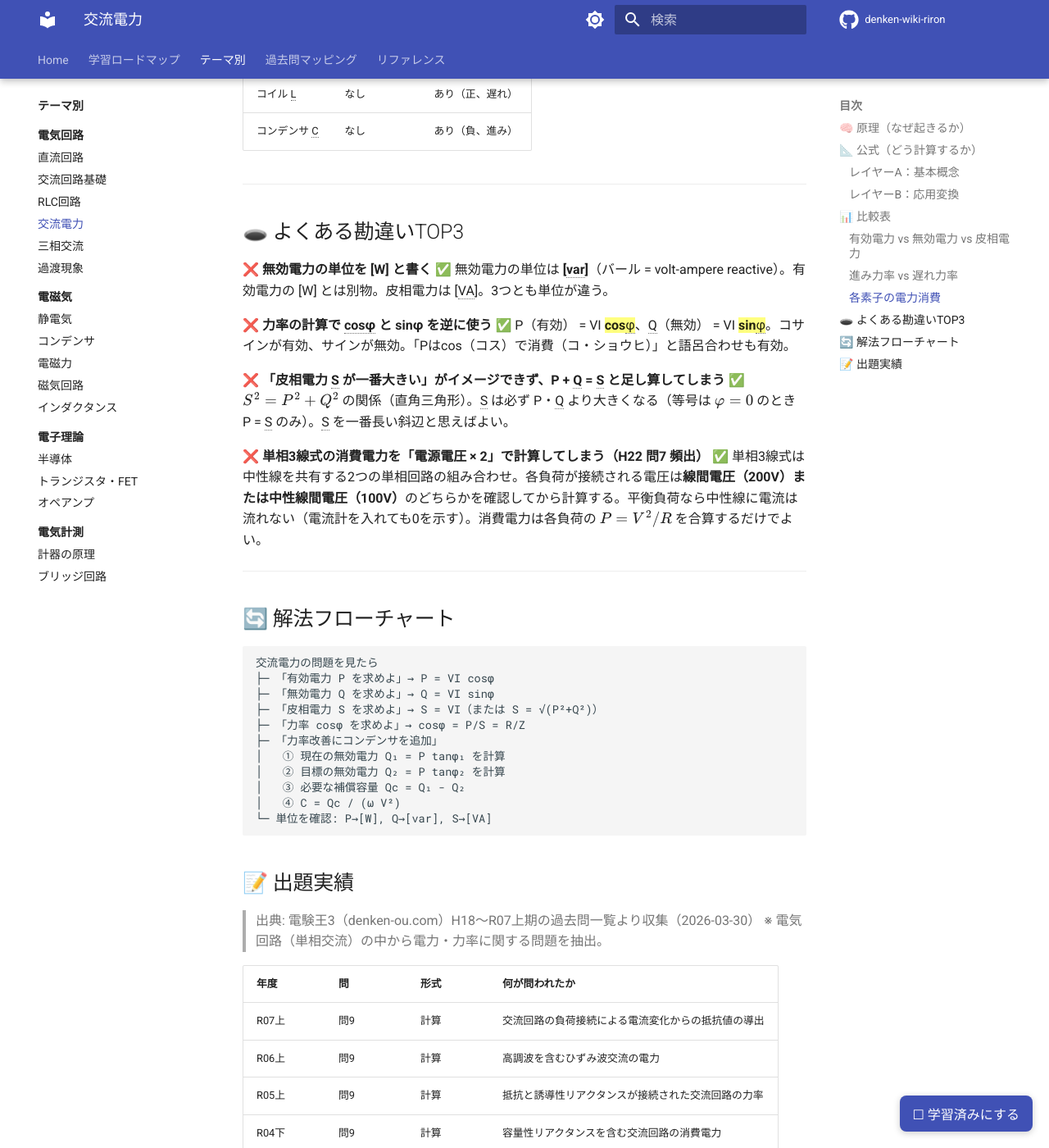
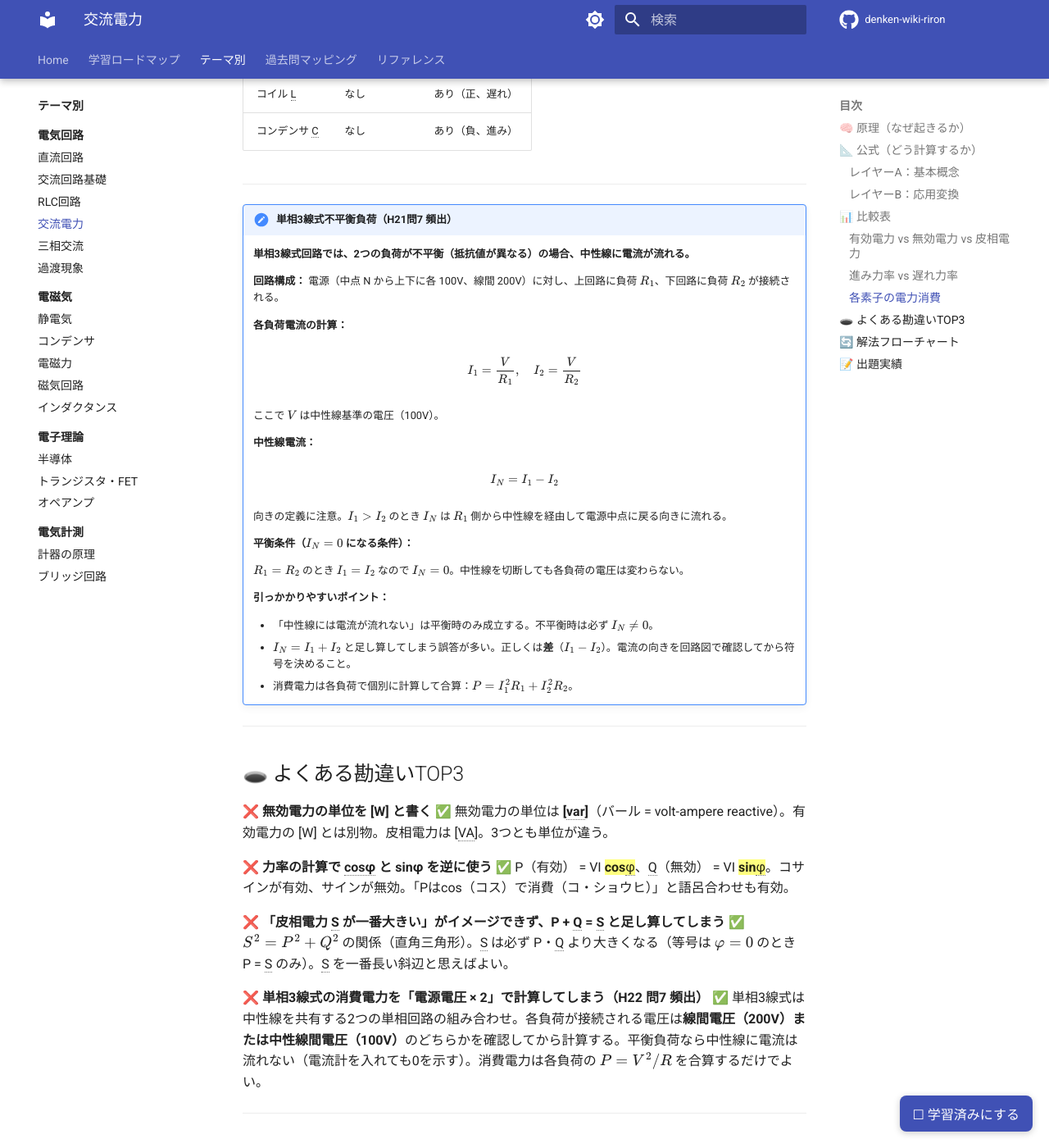
Before and after one commit to kfurufuru/denken-wiki-riron, an MkDocs documentation site: the page built from docs/themes/kouryu-denryoku.md, in a window 1280 px wide and 1400 px high, scrolled down 4346 px. Shown: the whole window at 82% size. Built offline with MkDocs 1.6.1 and Material for MkDocs 9.7.7, drawn with Linux system fonts in a browser that asks for light colours; comment, search, counter and statistics services are not loaded; some of the changed text lies outside the part shown.

Commit message:
feat: 理論Wiki拡充 — wave-analysis.md新規 + kouryu-denryoku.md v0.8
- kakomon/wave-analysis.md 新規作成: R04上〜R07上の出題周期マトリクス、
  スロット別周期パターン分類、R08（2026/8）出題予測（磁気回路★★★・
  オペアンプ★★★・ブリッジ★★）、直前チェックリスト
- themes/kouryu-denryoku.md: v0.7→v0.8。複素電力Level2（共役をとる理由・
  三相拡張）追加。単相3線式不平衡負荷（H21問7）!!! note 追加
- mkdocs.yml: nav に「出題周期・波分析」を追加

Co-Authored-By: Claude Sonnet 4.6 <noreply@anthropic.com>

```diff
--- a/docs/themes/kouryu-denryoku.md
+++ b/docs/themes/kouryu-denryoku.md
@@ -139,6 +139,35 @@ exam_importance_rank: A
 
 ---
 
+!!! note "単相3線式不平衡負荷（H21問7 頻出）"
+    **単相3線式回路では、2つの負荷が不平衡（抵抗値が異なる）の場合、中性線に電流が流れる。**
+
+    **回路構成：** 電源（中点 N から上下に各 100V、線間 200V）に対し、上回路に負荷 $R_1$、下回路に負荷 $R_2$ が接続される。
+
+    **各負荷電流の計算：**
+
+    $$I_1 = \frac{V}{R_1}, \quad I_2 = \frac{V}{R_2}$$
+
+    ここで $V$ は中性線基準の電圧（100V）。
+
+    **中性線電流：**
+
+    $$I_N = I_1 - I_2$$
+
+    向きの定義に注意。$I_1 > I_2$ のとき $I_N$ は $R_1$ 側から中性線を経由して電源中点に戻る向きに流れる。
+
+    **平衡条件（$I_N = 0$ になる条件）：**
+
+    $R_1 = R_2$ のとき $I_1 = I_2$ なので $I_N = 0$。中性線を切断しても各負荷の電圧は変わらない。
+
+    **引っかかりやすいポイント：**
+
+    - 「中性線には電流が流れない」は平衡時のみ成立する。不平衡時は必ず $I_N \neq 0$。
+    - $I_N = I_1 + I_2$ と足し算してしまう誤答が多い。正しくは**差**（$I_1 - I_2$）。電流の向きを回路図で確認してから符号を決めること。
+    - 消費電力は各負荷で個別に計算して合算：$P = I_1^2 R_1 + I_2^2 R_2$。
+
+---
+
 ## 🕳️ よくある勘違いTOP3
 
 **❌ 無効電力の単位を [W] と書く**
@@ -207,7 +236,38 @@ exam_importance_rank: A
         **答え**: P = 100×5×0.8 = 400W、Q = 100×5×0.6 = 300var、S = 100×5 = 500VA
         **ポイント**: sinφ = √(1-cos²φ) = √(1-0.64) = 0.6で無効電力を計算
 
+??? note "Level 2: 数学的背景 🔬"
+    **複素電力 $\dot{S} = \dot{V}\dot{I}^*$ の定義と、なぜ電流の共役をとるか**
+
+    電圧フェーザ $\dot{V} = V e^{j\theta_V}$、電流フェーザ $\dot{I} = I e^{j\theta_I}$ とするとき、複素電力は：
+
+    $$\dot{S} = \dot{V}\dot{I}^* = V e^{j\theta_V} \cdot I e^{-j\theta_I} = VI \cdot e^{j(\theta_V - \theta_I)} = VI(\cos\varphi + j\sin\varphi)$$
+
+    ここで $\varphi = \theta_V - \theta_I$（電圧と電流の位相差）。
+
+    **なぜ共役 $\dot{I}^*$ をとるか：** そのまま $\dot{V}\dot{I}$ を計算すると位相差が $\theta_V + \theta_I$ になり、「電圧と電流の位相差 $\varphi$」ではなく二重加算になってしまう。共役をとることで位相差 $\varphi = \theta_V - \theta_I$ を正しく抽出できる。
+
+    **有効・無効電力との対応：**
+
+    $$P = \text{Re}[\dot{S}] = VI\cos\varphi \quad \text{[W]}$$
+
+    $$Q = \text{Im}[\dot{S}] = VI\sin\varphi \quad \text{[var]}$$
+
+    実部が有効電力（実際に消費されるエネルギー）、虚部が無効電力（往復するだけのエネルギー）に対応する。これは複素平面上で電力三角形 $S^2 = P^2 + Q^2$ を自動的に満たす。
+
+    **単相→三相への拡張：**
+
+    Y結線三相回路では1相あたりの複素電力が $\dot{S}_\phi = \dot{V}_\phi\dot{I}_\phi^*$ となる。3相合計は：
+
+    $$S_{3\phi} = 3\dot{V}_\phi\dot{I}_\phi^* = 3V_\phi I_\phi \angle\varphi$$
+
+    線間電圧 $V_L = \sqrt{3}V_\phi$、線電流 $I_L = I_\phi$ を代入すると：
+
+    $$S_{3\phi} = \sqrt{3}V_L I_L \angle\varphi$$
+
+    すなわち三相有効電力は $P = \sqrt{3}V_L I_L \cos\varphi$。単相式 $P = VI\cos\varphi$ に $\sqrt{3}$ が乗る理由は、Y結線で「3相分まとめると $\sqrt{3}$ 倍の線間電圧が登場する」から。
+
 ??? info "Level 3: 実務との接点 🏭"
     電力会社との契約では力率が0.85未満だと割増料金が発生する。工場の受電設備ではコンデンサバンクを設置して力率改善を行う。これは無効電力 \( Q \) を減らして契約電力の有効利用と電力損失低減を実現する。
 
-*最終確認: 2026-04-01 | ステータス: v0.7（構造・公式・数値検証済み） | [バージョニング基準](../reference/versioning.md)*
+*最終確認: 2026-04-19 | ステータス: v0.8（複素電力Level2・単相3線式不平衡負荷追加） | [バージョニング基準](../reference/versioning.md)*
--- a/mkdocs.yml
+++ b/mkdocs.yml
@@ -128,6 +128,7 @@ nav:
     - 年度別一覧: kakomon/by-year.md
     - 分野別一覧: kakomon/by-field.md
     - 再出題ランキング: kakomon/reuse-ranking.md
+    - 出題周期・波分析: kakomon/wave-analysis.md
   - リファレンス:
     - reference/index.md
     - 頻出公式一覧: reference/formulas.md
```
Also changed, not shown: other parts of docs/themes/kouryu-denryoku.md (+2 -2 lines), docs/kakomon/wave-analysis.md (added, +166 -0 lines).
